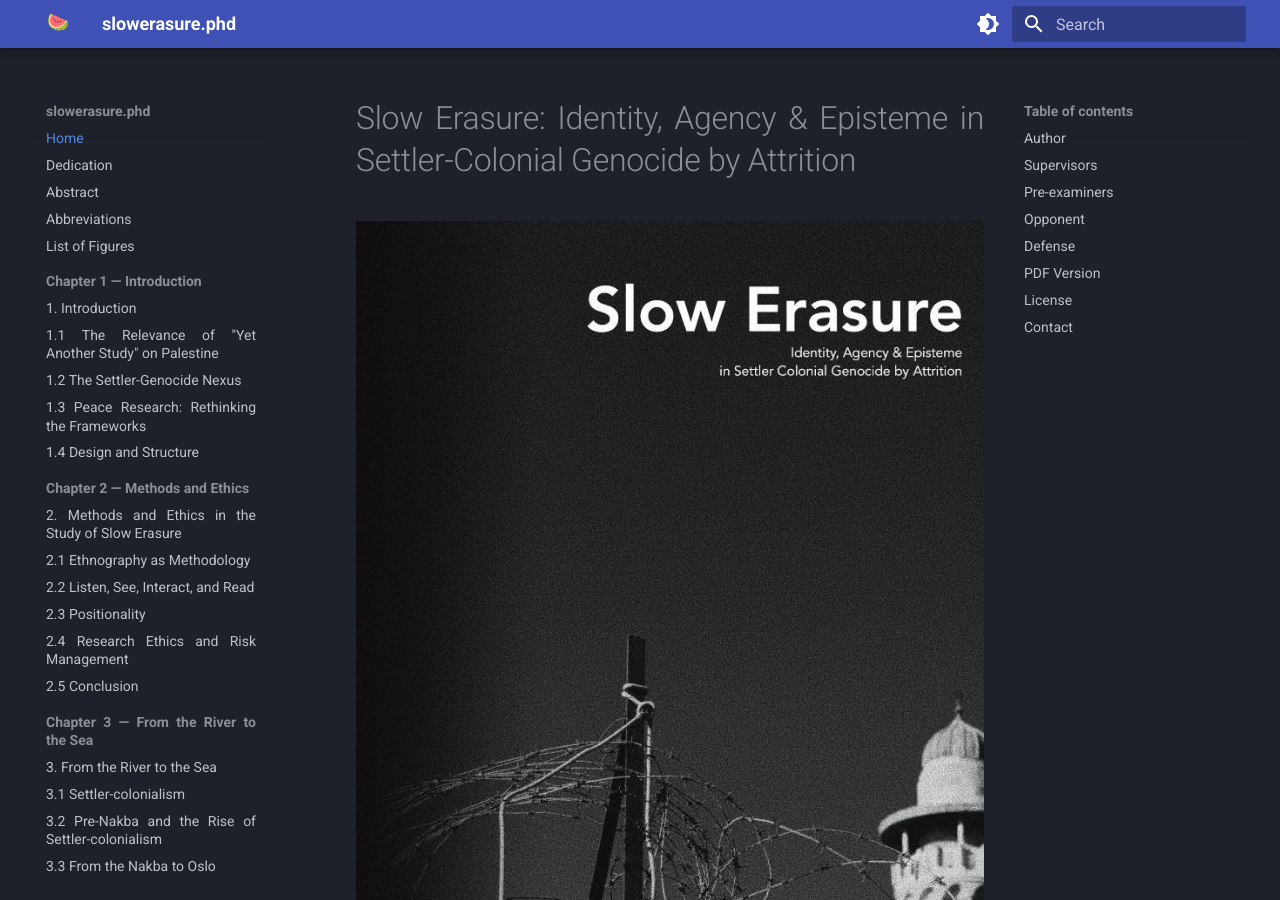
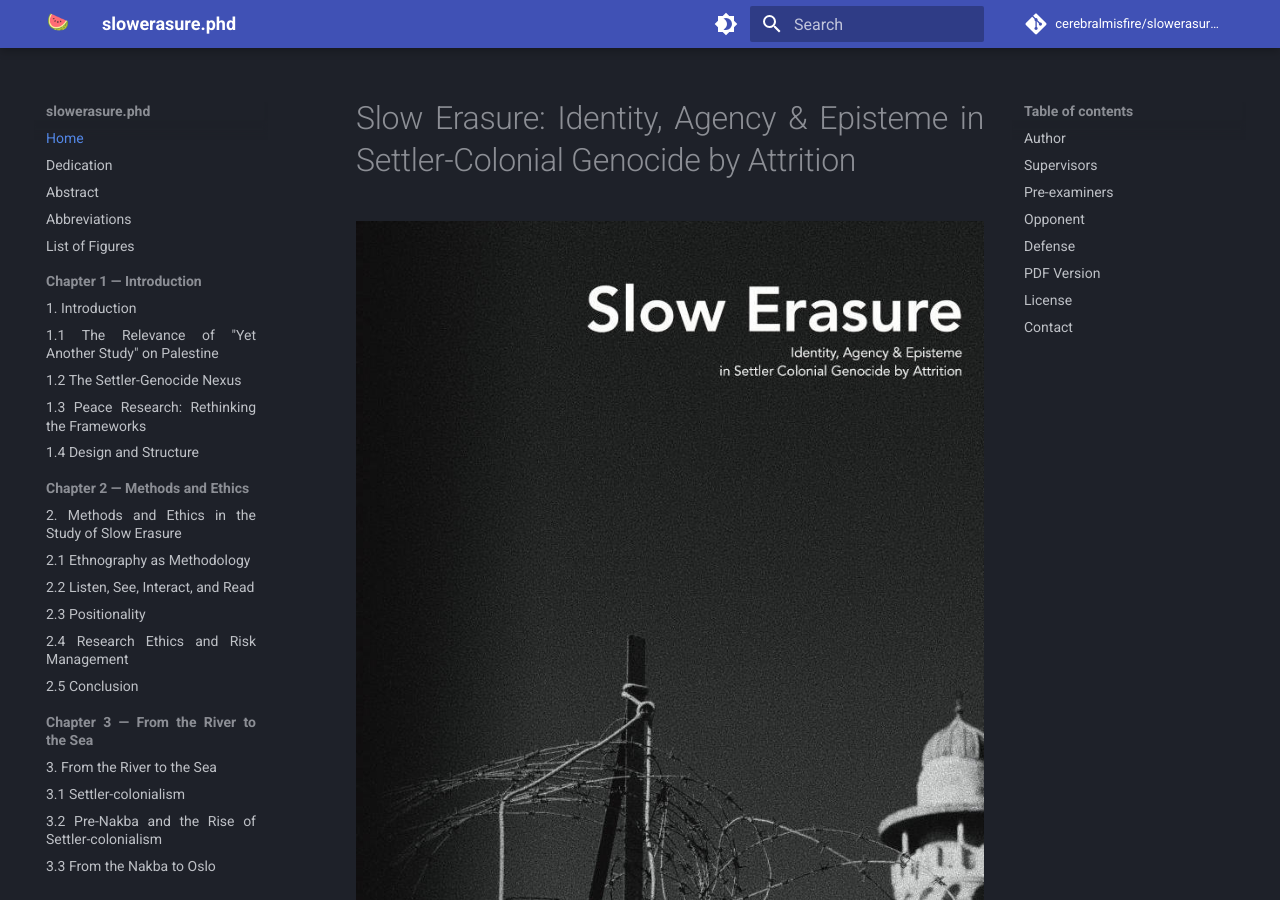
Before and after one commit to cerebralmisfire/slowerasure.phd, an MkDocs documentation site: the page built from docs/index.md, in a window 1280 px wide and 900 px high. Built offline with MkDocs 1.6.1 and Material for MkDocs 9.7.7, drawn with Linux system fonts in a browser that asks for light colours; comment, search, counter and statistics services are not loaded.

Commit message:
add GitHub repo link to site header

```diff
--- a/mkdocs.yml
+++ b/mkdocs.yml
@@ -1,6 +1,9 @@
 site_name: "slowerasure.phd"
 site_author: "Bram J. De Smet"
 site_description: "Slow Erasure: Identity, Agency & Episteme in Settler-Colonial Genocide by Attrition"
+site_url: "https://slowerasure.phd"
+repo_url: "https://github.com/cerebralmisfire/slowerasure.phd"
+repo_name: "cerebralmisfire/slowerasure.phd"
 copyright: "© 2025 Bram J. De Smet - CC BY 4.0"
 
 docs_dir: docs
```
